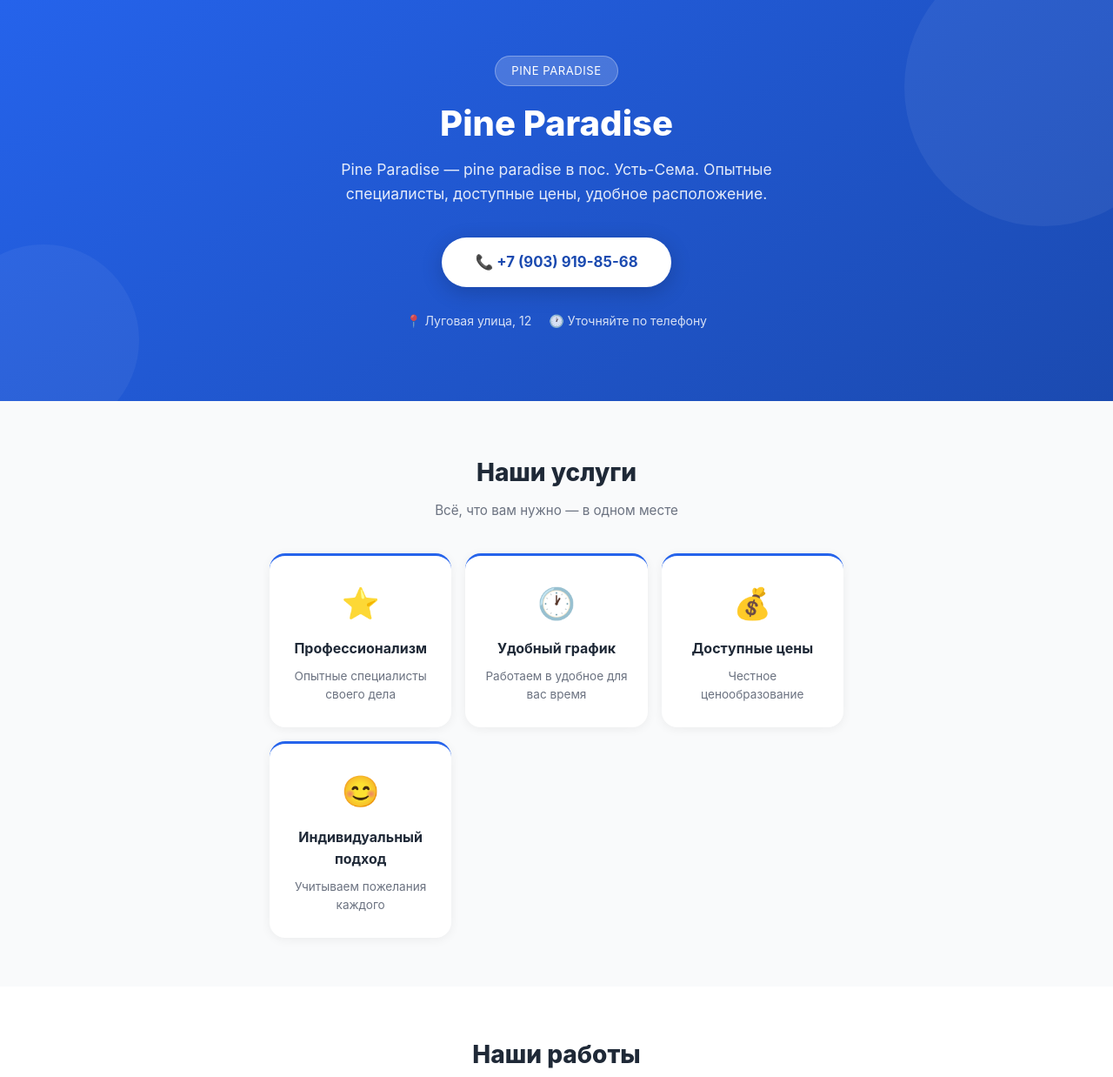
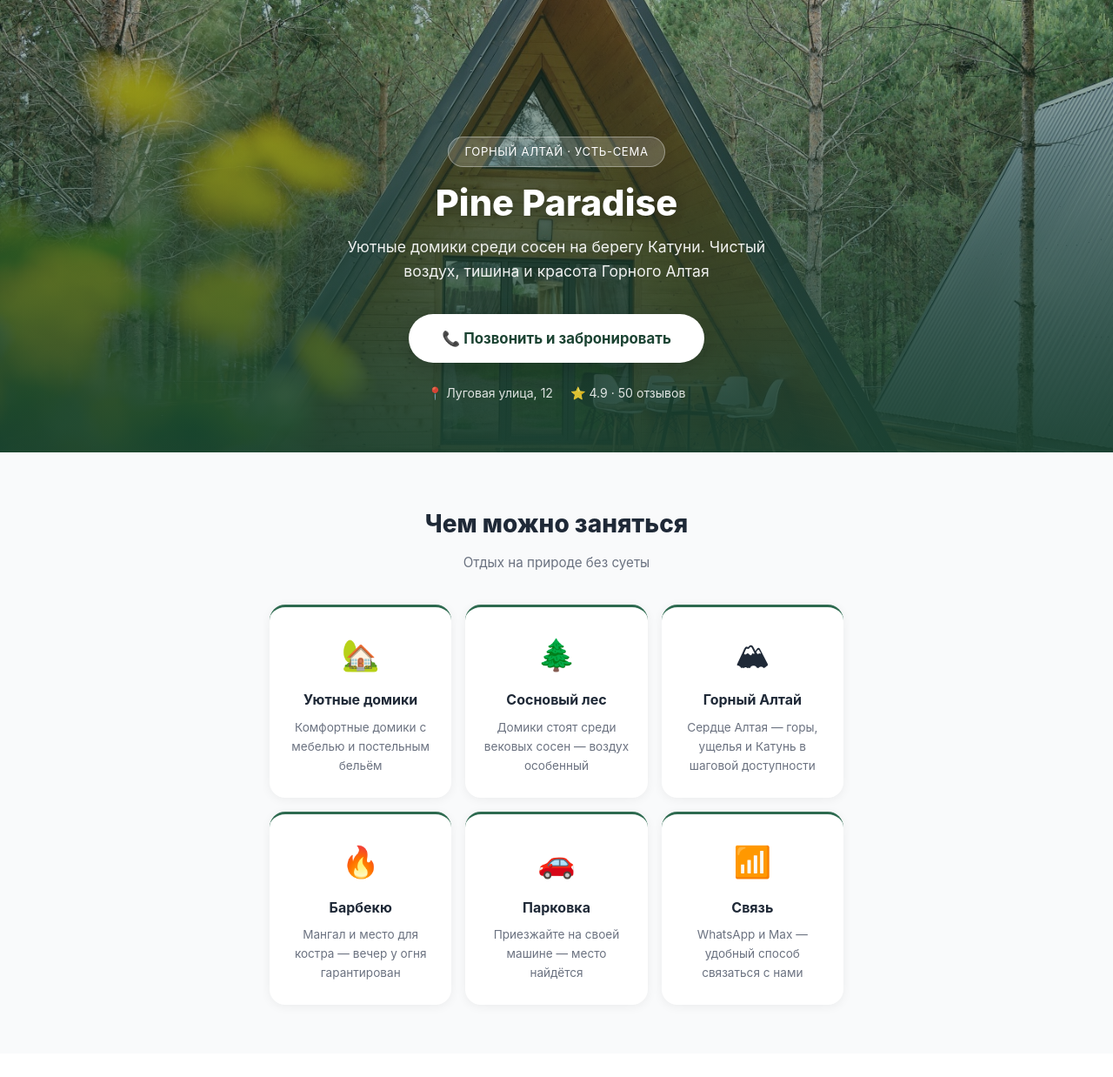
Before and after one commit to AlDtoll/pine-paradise, a plain HTML site: page index.html in a window 1280 px wide. Shown: the top 1238 px of the page at 87% size. Drawn offline with Linux system fonts and the light colour scheme.

Commit message:
redesign: green theme + hero photo for resort template

```diff
--- a/index.html
+++ b/index.html
@@ -3,10 +3,10 @@
 <head>
     <meta charset="UTF-8">
     <meta name="viewport" content="width=device-width, initial-scale=1.0">
-    <title>Pine Paradise — Pine Paradise в пос. Усть-Сема</title>
-    <meta name="description" content="Pine Paradise — Pine Paradise в пос. Усть-Сема. Pine Paradise — pine paradise в пос. Усть-Сема. Опытные специалисты, доступные цены, удобное расположение.">
-    <meta property="og:title" content="Pine Paradise — Pine Paradise">
-    <meta property="og:description" content="Pine Paradise — pine paradise в пос. Усть-Сема. Опытные специалисты, доступные цены, удобное расположение.">
+    <title>Pine Paradise — Гостевые домики в Усть-Семе, Горный Алтай</title>
+    <meta name="description" content="Pine Paradise — уютные гостевые домики среди сосен на Горном Алтае. Усть-Сема, рядом с Катунью. Бронирование: +7 (903) 919-85-68">
+    <meta property="og:title" content="Pine Paradise — Гостевые домики, Горный Алтай">
+    <meta property="og:description" content="Уютные домики среди сосен в Усть-Семе. Природа, тишина, чистый воздух.">
     <meta property="og:image" content="https://aldtoll.github.io/pine-paradise/photos/photo1.jpg">
     <meta property="og:type" content="website">
     <meta name="twitter:card" content="summary_large_image">
@@ -15,9 +15,10 @@
         * { margin: 0; padding: 0; box-sizing: border-box; }
 
         :root {
-            --color: #2563eb;
-            --color-dark: #1b4ab0;
-            --color-light: #e4ecfc;
+            --color: #2d6a4f;
+            --color-dark: #1b4332;
+            --color-light: #d8f3dc;
+            --color-mid: #40916c;
         }
 
         body {
@@ -28,7 +29,6 @@
 
         .container { max-width: 700px; margin: 0 auto; padding: 0 20px; }
 
-        /* Scroll animation */
         .fade-up {
             opacity: 0;
             transform: translate3d(0, 24px, 0);
@@ -38,57 +38,61 @@
         }
         .fade-up.visible { opacity: 1; transform: translate3d(0, 0, 0); }
 
-        /* ── Hero ── */
+        /* ── Hero с фото ── */
         .hero {
-            background: linear-gradient(145deg, var(--color) 0%, var(--color-dark) 100%);
+            position: relative;
+            min-height: 520px;
+            display: flex;
+            align-items: flex-end;
             color: white;
-            padding: 64px 0 80px;
-            text-align: center;
-            position: relative;
             overflow: hidden;
         }
-        .hero::before {
-            content: '';
+        .hero-bg {
             position: absolute;
-            top: -60px; right: -80px;
-            width: 320px; height: 320px;
-            border-radius: 50%;
-            background: rgba(255,255,255,0.06);
+            inset: 0;
+            background: url('photos/photo1.jpg') center/cover no-repeat;
         }
-        .hero::after {
-            content: '';
+        .hero-overlay {
             position: absolute;
-            bottom: -40px; left: -60px;
-            width: 220px; height: 220px;
-            border-radius: 50%;
-            background: rgba(255,255,255,0.05);
+            inset: 0;
+            background: linear-gradient(
+                to bottom,
+                rgba(27, 67, 50, 0.35) 0%,
+                rgba(27, 67, 50, 0.75) 70%,
+                rgba(27, 67, 50, 0.92) 100%
+            );
+        }
+        .hero-content {
+            position: relative;
+            width: 100%;
+            padding: 48px 0 56px;
+            text-align: center;
         }
         .hero-badge {
             display: inline-block;
             background: rgba(255,255,255,0.18);
-            border: 1px solid rgba(255,255,255,0.3);
+            border: 1px solid rgba(255,255,255,0.35);
             border-radius: 24px;
             padding: 6px 18px;
             font-size: 0.82rem;
-            letter-spacing: 0.04em;
+            letter-spacing: 0.05em;
             text-transform: uppercase;
-            margin-bottom: 20px;
+            margin-bottom: 18px;
         }
         .hero h1 {
-            font-size: 2.5rem;
+            font-size: 2.6rem;
             font-weight: 800;
-            margin-bottom: 16px;
-            line-height: 1.15;
-            position: relative;
+            margin-bottom: 14px;
+            line-height: 1.12;
+            text-shadow: 0 2px 12px rgba(0,0,0,0.3);
         }
         .hero p {
             font-size: 1.1rem;
-            opacity: 0.88;
-            margin-bottom: 36px;
+            opacity: 0.92;
+            margin-bottom: 34px;
             max-width: 500px;
             margin-left: auto;
             margin-right: auto;
-            position: relative;
         }
         .btn-call {
             display: inline-block;
@@ -99,32 +103,20 @@
             padding: 15px 38px;
             border-radius: 50px;
             text-decoration: none;
-            box-shadow: 0 6px 24px rgba(0,0,0,0.18);
+            box-shadow: 0 6px 24px rgba(0,0,0,0.22);
             transition: transform 0.2s, box-shadow 0.2s;
-            position: relative;
         }
-        .btn-call:hover { transform: translateY(-3px); box-shadow: 0 10px 30px rgba(0,0,0,0.22); }
+        .btn-call:hover { transform: translateY(-3px); box-shadow: 0 10px 30px rgba(0,0,0,0.28); }
         .hero-info {
-            margin-top: 28px;
+            margin-top: 24px;
             display: flex;
             justify-content: center;
             gap: 20px;
             flex-wrap: wrap;
             font-size: 0.88rem;
-            opacity: 0.82;
-            position: relative;
+            opacity: 0.85;
         }
         .hero-info span { display: flex; align-items: center; gap: 6px; }
-
-        /* wave divider */
-        .wave {
-            display: block;
-            width: 100%;
-            height: 48px;
-            background: linear-gradient(145deg, var(--color) 0%, var(--color-dark) 100%);
-            clip-path: ellipse(55% 100% at 50% 0%);
-            margin-bottom: -1px;
-        }
 
         /* ── Services ── */
         .services { padding: 60px 0 56px; background: #f9fafb; }
@@ -142,7 +134,7 @@
         }
         .services-grid {
             display: grid;
-            grid-template-columns: repeat(auto-fit, minmax(180px, 1fr));
+            grid-template-columns: repeat(auto-fit, minmax(160px, 1fr));
             gap: 16px;
         }
         .service-card {
@@ -169,34 +161,16 @@
         }
         .photos-grid img {
             width: 100%;
-            height: 200px;
+            height: 220px;
             object-fit: cover;
-            border-radius: 14px;
-            box-shadow: 0 2px 10px rgba(0,0,0,0.08);
+            border-radius: 16px;
+            box-shadow: 0 2px 10px rgba(0,0,0,0.1);
             transition: transform 0.2s;
         }
         .photos-grid img:hover { transform: scale(1.02); }
 
-        /* ── Reviews ── */
-        .reviews { padding: 56px 0; background: #f9fafb; }
-        .reviews-grid {
-            display: grid;
-            grid-template-columns: repeat(auto-fit, minmax(260px, 1fr));
-            gap: 16px;
-            margin-top: 36px;
-        }
-        .review-card {
-            background: white;
-            border-radius: 16px;
-            padding: 22px 20px;
-            box-shadow: 0 2px 10px rgba(0,0,0,0.06);
-        }
-        .review-stars { color: #f59e0b; font-size: 1rem; margin-bottom: 10px; }
-        .review-text { font-size: 0.9rem; color: #374151; margin-bottom: 14px; line-height: 1.55; }
-        .review-author { font-size: 0.82rem; color: #9ca3af; font-weight: 600; }
-
         /* ── About ── */
-        .about { padding: 56px 0; }
+        .about { padding: 56px 0; background: #f9fafb; }
         .about .section-title { text-align: left; margin-bottom: 20px; }
         .about p { color: #374151; font-size: 0.975rem; margin-bottom: 14px; }
         .about-location {
@@ -265,7 +239,8 @@
         footer .socials a:hover { color: white; }
 
         @media (max-width: 480px) {
-            .hero h1 { font-size: 1.85rem; }
+            .hero { min-height: 420px; }
+            .hero h1 { font-size: 1.9rem; }
             .hero-info { gap: 10px; font-size: 0.82rem; }
             .section-title { font-size: 1.5rem; }
         }
@@ -274,42 +249,56 @@
 <body>
 
 <section class="hero">
-    <div class="container">
-        <div class="hero-badge">Pine Paradise</div>
-        <h1>Pine Paradise</h1>
-        <p>Pine Paradise — pine paradise в пос. Усть-Сема. Опытные специалисты, доступные цены, удобное расположение.</p>
-        <a href="tel:+79039198568" class="btn-call">📞 +7 (903) 919-85-68</a>
-        <div class="hero-info">
-            <span>📍 Луговая улица, 12</span>
-            <span>🕐 Уточняйте по телефону</span>
+    <div class="hero-bg"></div>
+    <div class="hero-overlay"></div>
+    <div class="hero-content">
+        <div class="container">
+            <div class="hero-badge">Горный Алтай · Усть-Сема</div>
+            <h1>Pine Paradise</h1>
+            <p>Уютные домики среди сосен на берегу Катуни. Чистый воздух, тишина и красота Горного Алтая</p>
+            <a href="tel:+79039198568" class="btn-call">📞 Позвонить и забронировать</a>
+            <div class="hero-info">
+                <span>📍 Луговая улица, 12</span>
+                <span>⭐ 4.9 · 50 отзывов</span>
+            </div>
         </div>
     </div>
 </section>
 
 <section class="services">
     <div class="container">
-        <h2 class="section-title fade-up">Наши услуги</h2>
-        <p class="section-sub fade-up">Всё, что вам нужно — в одном месте</p>
+        <h2 class="section-title fade-up">Чем можно заняться</h2>
+        <p class="section-sub fade-up">Отдых на природе без суеты</p>
         <div class="services-grid">
             <div class="service-card">
-                <div class="service-icon">⭐</div>
-                <h3>Профессионализм</h3>
-                <p>Опытные специалисты своего дела</p>
+                <div class="service-icon">🏡</div>
+                <h3>Уютные домики</h3>
+                <p>Комфортные домики с мебелью и постельным бельём</p>
             </div>
             <div class="service-card">
-                <div class="service-icon">🕐</div>
-                <h3>Удобный график</h3>
-                <p>Работаем в удобное для вас время</p>
+                <div class="service-icon">🌲</div>
+                <h3>Сосновый лес</h3>
+                <p>Домики стоят среди вековых сосен — воздух особенный</p>
             </div>
             <div class="service-card">
-                <div class="service-icon">💰</div>
-                <h3>Доступные цены</h3>
-                <p>Честное ценообразование</p>
+                <div class="service-icon">🏔</div>
+                <h3>Горный Алтай</h3>
+                <p>Сердце Алтая — горы, ущелья и Катунь в шаговой доступности</p>
             </div>
             <div class="service-card">
-                <div class="service-icon">😊</div>
-                <h3>Индивидуальный подход</h3>
-                <p>Учитываем пожелания каждого</p>
+                <div class="service-icon">🔥</div>
+                <h3>Барбекю</h3>
+                <p>Мангал и место для костра — вечер у огня гарантирован</p>
+            </div>
+            <div class="service-card">
+                <div class="service-icon">🚗</div>
+                <h3>Парковка</h3>
+                <p>Приезжайте на своей машине — место найдётся</p>
+            </div>
+            <div class="service-card">
+                <div class="service-icon">📶</div>
+                <h3>Связь</h3>
+                <p>WhatsApp и Max — удобный способ связаться с нами</p>
             </div>
         </div>
     </div>
@@ -317,30 +306,28 @@
 
 <section class="photos">
     <div class="container">
-        <h2 class="section-title fade-up">Наши работы</h2>
+        <h2 class="section-title fade-up">Фото</h2>
         <div class="photos-grid">
-            <img src="photos/photo1.jpg" alt="Фото">
+            <img src="photos/photo1.jpg" alt="Pine Paradise — Горный Алтай">
         </div>
     </div>
 </section>
 
-
-
 <section class="about">
     <div class="container">
-        <h2 class="section-title fade-up">О нас</h2>
-        <p class="fade-up">Pine Paradise — pine paradise в пос. Усть-Сема. Опытные специалисты, доступные цены, удобное расположение.</p>
-        <p class="fade-up">Приходите — убедитесь сами!</p>
+        <h2 class="section-title fade-up">О Pine Paradise</h2>
+        <p class="fade-up">Pine Paradise — небольшое место для отдыха в сосновом лесу в посёлке Усть-Сема, в самом сердце Горного Алтая. Рядом Катунь, горы и живописные алтайские пейзажи.</p>
+        <p class="fade-up">Подойдёт для пар, семей и компаний, которые ищут тихий отдых на природе без шума и суеты.</p>
         <div class="about-location fade-up">
-            📍 пос. Усть-Сема, Луговая улица, 12
+            📍 пос. Усть-Сема, Луговая улица, 12
         </div>
     </div>
 </section>
 
 <section class="contact">
     <div class="container">
-        <h2 class="section-title">Свяжитесь с нами</h2>
-        <p class="contact-sub">Позвоните — ответим на все вопросы и запишем вас</p>
+        <h2 class="section-title">Забронировать</h2>
+        <p class="contact-sub">Позвоните или напишите — уточним свободные даты и условия</p>
         <div class="contact-cards">
             <div class="contact-card">
                 <h3>Телефон</h3>
@@ -348,11 +335,11 @@
             </div>
             <div class="contact-card">
                 <h3>Адрес</h3>
-                <p>пос. Усть-Сема</p>
+                <p>пос. Усть-Сема</p>
                 <p>Луговая улица, 12</p>
             </div>
             <div class="contact-card">
-                <h3>Режим работы</h3>
+                <h3>Режим</h3>
                 <p>Уточняйте по телефону</p>
             </div>
         </div>
@@ -361,7 +348,7 @@
 </section>
 
 <footer>
-    <strong>Pine Paradise</strong> · пос. Усть-Сема, Луговая улица, 12
+    <strong>Pine Paradise</strong> · пос. Усть-Сема, Луговая улица, 12
     <ul class="socials">
         <li><a href="https://wa.me/79039198568?text=%D0%97%D0%B4%D1%80%D0%B0%D0%B2%D1%81%D1%82%D0%B2%D1%83%D0%B9%D1%82%D0%B5!%0A%0A%D0%9F%D0%B8%D1%88%D1%83%20%D0%B8%D0%B7%20%D0%BF%D1%80%D0%B8%D0%BB%D0%BE%D0%B6%D0%B5%D0%BD%D0%B8%D1%8F%202%D0%93%D0%98%D0%A1.%0A%0A" target="_blank" rel="noopener">💬 WhatsApp</a></li>
         <li><a href="https://max.ru/u/f9LHodD0cOI1uVZMF7-J8aJ-c3DMIuPrDCnVvWF6-R__DZPPVZgh-2Q_zzQ" target="_blank" rel="noopener">💜 Max</a></li>
@@ -374,13 +361,12 @@
         entries.forEach(e => { if (e.isIntersecting) { e.target.classList.add('visible'); io.unobserve(e.target); } });
     }, { threshold: 0.12 });
     document.querySelectorAll('.fade-up').forEach(el => io.observe(el));
-
     document.querySelectorAll('.service-card').forEach((el, i) => {
         el.classList.add('fade-up');
         el.style.transitionDelay = (i * 0.07) + 's';
         io.observe(el);
     });
-    document.querySelectorAll('.review-card, .photos-grid img').forEach((el, i) => {
+    document.querySelectorAll('.photos-grid img').forEach((el, i) => {
         el.classList.add('fade-up');
         el.style.transitionDelay = (i * 0.08) + 's';
         io.observe(el);
```
